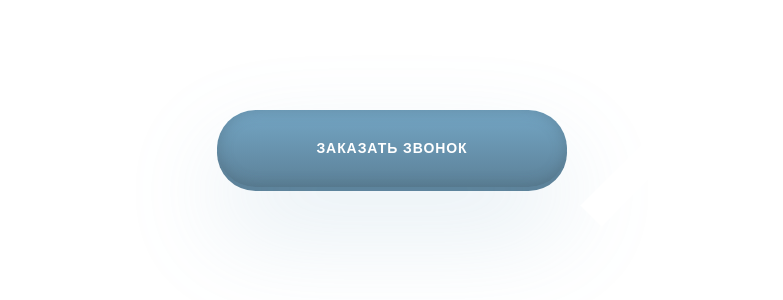
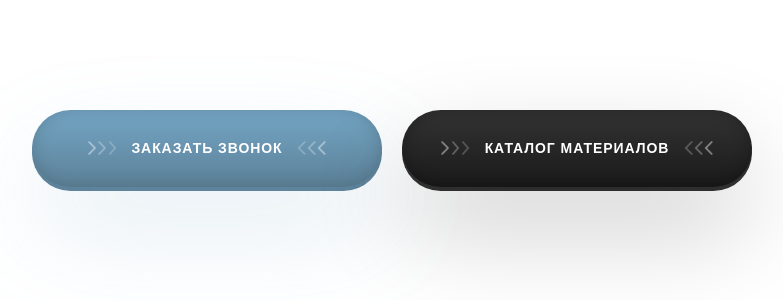
Before and after one commit to semamih/button, a plain HTML site: page index.html in a window 1280 px wide. Shown: the part 252-552 px from the top of the page, without its empty margins (248-1031 px from the left). Drawn offline with Linux system fonts and the light colour scheme.

Commit message:
change and added black bnt

```diff
--- a/index.html
+++ b/index.html
@@ -14,10 +14,11 @@
             display: flex;
             align-items: center;
             justify-content: center;
+            column-gap: 20px;
         }
-        .btn{
-            padding: 2.135vw 2.396vw;
-            display: inline-flex;
+        .new-btn{
+            overflow: hidden;
+            display: flex;
             align-items: center;
             justify-content: center;
             transition: all .4s;
@@ -38,12 +39,20 @@
             width: 350px;
             height: 77px;
             box-sizing: border-box;
+            gap: 1.198vw;
         }
-        .btn:hover{
+        .new-btn-black {
+            box-shadow: 0 43px 101px rgba(0, 0, 0, 0.2), 0 4px 0 #333333, inset 0 0 15px rgba(0, 0, 0, 0.3);
+            background: linear-gradient(180deg, #333333 0%, #1a1a1a 100%), #1a1a1a;
+        }
+        .new-btn:hover{
             box-shadow: 0 43px 101px rgba(116, 166, 197, 0.2), 0 -4px 0 #5c8198, inset 0 0 15px rgba(57, 74, 83, 0.3);
         }
+        .new-btn-black:hover{
+            box-shadow: 0 43px 101px rgba(0, 0, 0, 0.2), 0 -4px 0 #333333, inset 0 0 15px rgba(0, 0, 0, 0.3);
+        }
 
-        .btn:after{
+        .new-btn_after:after{
             margin-left: -30px;
             content: " ";
             width: 30px;
@@ -64,6 +73,45 @@
             animation-iteration-count: infinite;
             transform: rotate(45deg);
         }
+        .btn-arrows--left{
+            transform: rotate(180deg);
+        }
+        .btn-arrows {
+            display: flex;
+            align-items: center;
+            gap: .208vw;
+        }
+        .btn-arrow{
+            width: 7.5px;
+            height: 14px;
+            -webkit-animation: opacity 2s ease-in infinite;
+            animation: opacity 2s ease-in infinite;
+        }
+        .btn-arrow:nth-child(3) {
+            -webkit-animation-delay: .3s;
+            animation-delay: .3s;
+        }
+        .btn-arrow:nth-child(2){
+            -webkit-animation-delay: .2s;
+            animation-delay: .2s;
+        }
+        .lazyloaded{
+            opacity: 1;
+            transition: opacity .3s;
+            width: 7.5px;
+            height: 14px;
+        }
+        @keyframes opacity {
+            0% {
+                opacity: 0;
+            }
+            50% {
+                opacity: .5;
+            }
+            100% {
+                opacity: 1;
+            }
+        }
         @keyframes slideme {
             0% {
                 left: -30px;
@@ -83,7 +131,58 @@
 </head>
 <body>
     <div class="container">
-        <a class="btn" href="">Заказать звонок</a>
+        <a class="new-btn new-btn_after" href="">
+            <div class="btn-arrows">
+                <div class="btn-arrow btn-arrow-1">
+                    <img class=" lazyloaded" src="./img/arrow.png" data-src="./img/arrow.png" alt="стрелка">
+                </div>
+                <div class="btn-arrow btn-arrow-2">
+                    <img class=" lazyloaded" src="./img/arrow.png" data-src="./img/arrow.png" alt="стрелка">
+                </div>
+                <div class="btn-arrow btn-arrow-3">
+                    <img class=" lazyloaded" src="./img/arrow.png" data-src="./img/arrow.png" alt="стрелка">
+                </div>
+            </div>
+            Заказать звонок
+            <div class="btn-arrows btn-arrows--left">
+
+                <div class="btn-arrow btn-arrow-1">
+                    <img class=" lazyloaded" src="./img/arrow.png" data-src="./img/arrow.png" alt="стрелка">
+                </div>
+                <div class="btn-arrow btn-arrow-2">
+                    <img class=" lazyloaded" src="./img/arrow.png" data-src="./img/arrow.png" alt="стрелка">
+                </div>
+                <div class="btn-arrow btn-arrow-3">
+                    <img class="lazyloaded" src="./img/arrow.png" data-src="./img/arrow.png" alt="стрелка">
+                </div>
+            </div>
+        </a>
+
+        <a class="new-btn new-btn-black new-btn_after" href="">
+            <div class="btn-arrows">
+                <div class="btn-arrow btn-arrow-1">
+                    <img class=" lazyloaded" src="./img/arrow.png" data-src="./img/arrow.png" alt="стрелка">
+                </div>
+                <div class="btn-arrow btn-arrow-2">
+                    <img class=" lazyloaded" src="./img/arrow.png" data-src="./img/arrow.png" alt="стрелка">
+                </div>
+                <div class="btn-arrow btn-arrow-3">
+                    <img class=" lazyloaded" src="./img/arrow.png" data-src="./img/arrow.png" alt="стрелка">
+                </div>
+            </div>
+            Каталог материалов
+            <div class="btn-arrows btn-arrows--left">
+
+                <div class="btn-arrow btn-arrow-1">
+                    <img class=" lazyloaded" src="./img/arrow.png" data-src="./img/arrow.png" alt="стрелка">
+                </div>
+                <div class="btn-arrow btn-arrow-2">
+                    <img class=" lazyloaded" src="./img/arrow.png" data-src="./img/arrow.png" alt="стрелка">
+                </div>
+                <div class="btn-arrow btn-arrow-3">
+                    <img class="lazyloaded" src="./img/arrow.png" data-src="./img/arrow.png" alt="стрелка">
+                </div>
+            </div></a>
     </div>
 </body>
 </html>
```
Also changed, not shown: img/arrow.png (added).
